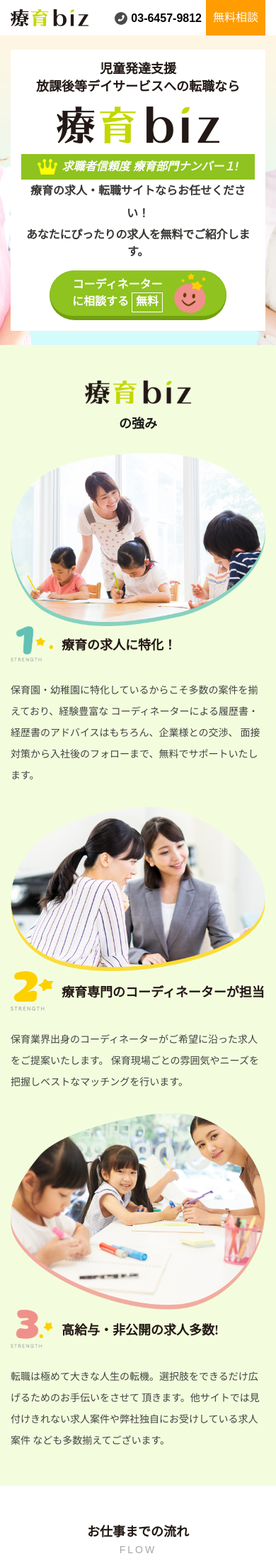
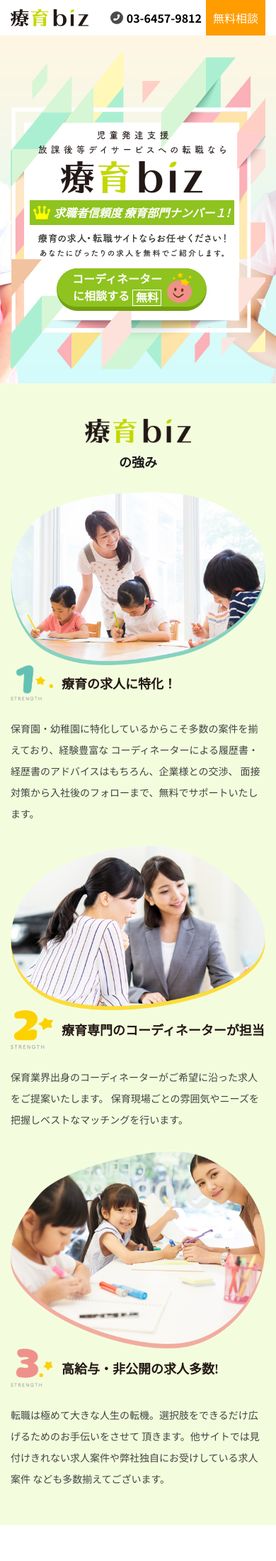
Before and after one commit to KuldipKoradia/rehabilitationBiz, a PHP site: page / in a window 390 px wide. Shown: the top 2199 px of the page at 71% size. Run offline with PHP 8.4, Linux system fonts and the light colour scheme; some libraries are stand-ins or nearby versions; some web fonts are replaced.

Commit message:
design changes

```diff
--- a/css/style.css
+++ b/css/style.css
@@ -1,33 +1,23 @@
 @import url('https://fonts.googleapis.com/css2?family=Noto+Sans+JP:wght@400;500;700&display=swap');
 
-/*fonts css start*/
-/*FOT-TsukuARdGothic Std R
-font-family: fot-tsukuardgothic-std, sans-serif;
-font-weight: 400;
-font-style: normal;
-
-FOT-TsukuARdGothic Std B
-font-family: fot-tsukuardgothic-std, sans-serif;
-font-weight: 700;
-font-style: normal;*/
 @font-face {
     font-family: 'Gen Jyuu Gothic X Monospace Normal';
     src: url('../fonts/GenJyuuGothicX-Monospace-Normal.eot');
     src: url('../fonts/GenJyuuGothicX-Monospace-Normal.eot?#iefix') format('embedded-opentype'),
-        url('../fonts/GenJyuuGothicX-Monospace-Normal.woff2') format('woff2'),
-        url('../fonts/GenJyuuGothicX-Monospace-Normal.woff') format('woff'),
-        url('../fonts/GenJyuuGothicX-Monospace-Normal.ttf') format('truetype');
+    url('../fonts/GenJyuuGothicX-Monospace-Normal.woff2') format('woff2'),
+    url('../fonts/GenJyuuGothicX-Monospace-Normal.woff') format('woff'),
+    url('../fonts/GenJyuuGothicX-Monospace-Normal.ttf') format('truetype');
     font-weight: normal;
     font-style: normal;
     font-display: swap;
 }
 @font-face {
     font-family: 'Gen Jyuu Gothic X Monospace Medium';
-    src: url('GenJyuuGothicX-Monospace-Medium.eot');
-    src: url('GenJyuuGothicX-Monospace-Medium.eot?#iefix') format('embedded-opentype'),
-        url('GenJyuuGothicX-Monospace-Medium.woff2') format('woff2'),
-        url('GenJyuuGothicX-Monospace-Medium.woff') format('woff'),
-        url('GenJyuuGothicX-Monospace-Medium.ttf') format('truetype');
+    src: url('../fonts/GenJyuuGothicX-Monospace-Medium.eot');
+    src: url('../fonts/GenJyuuGothicX-Monospace-Medium.eot?#iefix') format('embedded-opentype'),
+    url('../fonts/GenJyuuGothicX-Monospace-Medium.woff2') format('woff2'),
+    url('../fonts/GenJyuuGothicX-Monospace-Medium.woff') format('woff'),
+    url('../fonts/GenJyuuGothicX-Monospace-Medium.ttf') format('truetype');
     font-weight: 500;
     font-style: normal;
     font-display: swap;
@@ -48,7 +38,7 @@ body {
     -webkit-font-smoothing: antialiased;
     -moz-font-smoothing: antialiased;
     -font-smoothing: antialiased;
-    font-family: 'Noto Sans JP', sans-serif;
+    font-family: "Noto Sans JP", "ヒラギノ角ゴ Pro W3", "Hiragino Kaku Gothic Pro", "メイリオ", Meiryo, Osaka, "ＭＳ Ｐゴシック", "MS PGothic", sans-serif;
 }
 body.no_scroll {
     overflow: hidden;
@@ -147,7 +137,8 @@ a.btn_green {
     font-weight: 600;
     z-index: 1;
     overflow: hidden;
-    font-family: 'Gen Jyuu Gothic X Monospace Normal';
+    font-family: 'Gen Jyuu Gothic X Monospace Medium';
+    transition: all 0.4s;
 }
 a.btn_green:before {
     content: '';
@@ -213,12 +213,18 @@ a.btn_orange span {
     line-height: 28px;
     margin-right: 10px;
 }
+a.btn_orange:hover {
+    background-color: #ff9c00;
+}
+a.btn_orange:hover:before {
+    background-color: #c07602;
+}
 .common_heading h3 {
     text-align: center;
     font-size: 30px;
     color: #221815;
     font-weight: 700;
-    font-family: 'Gen Jyuu Gothic X Monospace Normal';
+    font-family: 'Gen Jyuu Gothic X Monospace Medium';
 }
 .common_heading p {
     text-align: center;
@@ -227,8 +233,6 @@ a.btn_orange span {
     font-weight: 500;
     margin-top: 15px;
     text-transform: uppercase;
-    font-family: fot-tsukuardgothic-std, sans-serif;
-    font-style: normal;
     letter-spacing: 3px;
 }
 /*commmon grid css end*/
@@ -460,7 +464,6 @@ header.site_header .custom_navbar ul li a {
     font-weight: 700;
     position: relative;
     padding-left: 28px;
-    font-family: fot-tsukuardgothic-std, sans-serif;
 }
 header.site_header .custom_navbar ul li a.header_btn {
     background-color: #ff9c00;
@@ -582,12 +586,16 @@ footer.site_footer .site_footer_copyright p {
     background-position: center;
     padding: 190px 157px 139px 119px;
 }
+.banner_content_box_content img.banner_text_2,
+.banner_content_box_content img.banner_text_1 {
+    margin: auto;
+    width: 100%;
+}
 .banner_content_box h5 {
     font-size: 32px;
     color: #221815;
     line-height: 1.4;
     text-align: center;
-    font-family: fot-tsukuardgothic-std, sans-serif;
     font-weight: 700;
 }
 .banner_content_box .banner_image {
@@ -597,6 +605,7 @@ footer.site_footer .site_footer_copyright p {
 .banner_content_box_inner {
     background-color: #8fc31f;
     padding: 5px;
+    margin-bottom: 17px;
 }
 .banner_content_box_inner p {
     font-size: 25px;
@@ -607,7 +616,6 @@ footer.site_footer .site_footer_copyright p {
     padding-left: 52px;
     display: table;
     margin: auto;
-    font-family: fot-tsukuardgothic-std, sans-serif;
     font-weight: 700;
 }
 .banner_content_box_inner img {
@@ -621,14 +629,12 @@ footer.site_footer .site_footer_copyright p {
     text-align: center;
     font-size: 24px;
     color: #363633;
-    font-family: fot-tsukuardgothic-std, sans-serif;
     font-weight: 700;
 }
 .banner_content_box_content > p {
     text-align: center;
     font-size: 19px;
     color: #363633;
-    font-family: fot-tsukuardgothic-std, sans-serif;
     font-weight: 700;
 }
 .banner_content_box a.btn_green {
@@ -653,7 +659,7 @@ footer.site_footer .site_footer_copyright p {
     font-size: 30px;
     color: #1b1b1b;
     font-weight: 600;
-    font-family: 'Gen Jyuu Gothic X Monospace Normal';
+    font-family: 'Gen Jyuu Gothic X Monospace Medium';
 }
 .strengths_content_sec .custom_row {
     align-items: center;
@@ -672,7 +678,7 @@ footer.site_footer .site_footer_copyright p {
     font-weight: 600;
     display: flex;
     align-items: center;
-    font-family: 'Gen Jyuu Gothic X Monospace Normal';
+    font-family: 'Gen Jyuu Gothic X Monospace Medium';
 }
 .strengths_content_text h3 img {
     margin-right: 30px;
@@ -1086,6 +1099,17 @@ footer.site_footer .site_footer_copyright p {
     }
     footer.site_footer .site_footer_copyright {
         padding: 16px 0 126px;
+    }
+    .banner_content_box_content img.banner_text_2,
+    .banner_content_box_content img.banner_text_1 {
+        margin: auto;
+        max-width: 400px;
+    }
+    .flow_content_text h3 .step_image {
+        max-width: 120px;
+    }
+    footer.site_footer .site_footer_about_content .footer_text_image {
+        max-width: 340px;
     }
 }
 @media (max-width: 900px) {
@@ -1183,6 +1207,12 @@ footer.site_footer .site_footer_copyright p {
     footer.site_footer .site_footer_copyright {
         padding: 16px 0 139px;
     }
+    .banner_content_box_content img.banner_text_2, .banner_content_box_content img.banner_text_1 {
+        max-width: 330px;
+    }
+    .flow_content_text h3 .step_image {
+        max-width: 100px;
+    }
 }
 @media (max-width: 675px) {
     header.site_header .header_logo img {
@@ -1206,23 +1236,24 @@ footer.site_footer .site_footer_copyright p {
         margin-left: 6px;
     }
     .banner_content_box {
-        padding: 15px;
-        background-color: #fff;
-        background-image: none;
-        max-width: 375px;
+        max-width: 440px;
+        padding: 114px 0 82px 0;
+        background-size: 440px 100%;
+        background-position: center;
     }
     .banner_content_box h5 {
         font-size: 18px;
     }
     .banner_content_box .banner_image {
-        max-width: 230px;
+        max-width: 200px;
+        margin: 10px auto;
     }
     .banner_content_box_inner p {
         font-size: 16px;
-        padding-left: 35px;
+        padding-left: 29px;
     }
     .banner_content_box_inner img {
-        max-width: 28px;
+        max-width: 24px;
     }
     .banner_content_box h6 {
         font-size: 16px;
@@ -1232,18 +1263,28 @@ footer.site_footer .site_footer_copyright p {
         letter-spacing: -0.2px;
     }
     a.btn_green {
-        height: 70px;
-        padding: 4px 29px 9px 32px;
+        height: 60px;
+        padding: 2px 21px 8px 22px;
         font-size: 16px;
-        max-width: 250px;
+        max-width: 212px;
+    }
+    a.btn_green img {
+        max-width: 35px;
+    }
+    a.btn_green label {
+        padding: 2px 3px 1px 4px;
     }
     a.btn_orange {
-        height: 70px;
-        font-size: 22px;
-        max-width: 250px;
+        height: 60px;
+        font-size: 20px;
+        max-width: 212px;
     }
-    a.btn_green img {
-        max-width: 45px;
+    a.btn_orange span {
+        width: 22px;
+        height: 22px;
+        font-size: 13px;
+        line-height: 24px;
+        margin-right: 7px;
     }
     .strengths_heading img {
         max-width: 150px;
@@ -1356,4 +1397,22 @@ footer.site_footer .site_footer_copyright p {
     .company_map {
         padding-top: 46%;
     }
+    .banner_content_box_content {
+        max-width: 307px;
+        padding-right: 18px;
+    }
+    .banner_content_box_content img.banner_text_2,
+    .banner_content_box_content img.banner_text_1 {
+        max-width: 265px;
+    }
+    .banner_content_box_inner {
+        margin-bottom: 12px;
+    }
+    .flow_content_text h3 .step_image {
+        max-width: 90px;
+    }
+    footer.site_footer .site_footer_about_content .footer_text_image {
+        max-width: 320px;
+    }
+
 }
--- a/index.html
+++ b/index.html
@@ -46,14 +46,12 @@
 		<div class="custom_container">
 			<div class="banner_content_box">
 				<div class="banner_content_box_content">
-					<h5>児童発達支援<br>
-					放課後等デイサービスへの転職なら</h5>
+					<img src="images/banner_logo_text_1.png" class="banner_text_1">
 					<img src="images/logo.png" class="banner_image">
 					<div class="banner_content_box_inner">
 						<p><img src="images/banner_image_2.png">求職者信頼度 療育部門ナンバー１!</p>
 					</div>
-					<h6>療育の求人・転職サイトならお任せください！</h6>
-					<p>あなたにぴったりの求人を無料でご紹介します。</p>
+					<img src="images/banner_logo_text_2.png" class="banner_text_2">
 					<a href="#" class="btn_green"><span>コーディネーター<br>に相談する <label>無料</label></span><img src="images/footer_image.png"></a>
 				</div>
 			</div>
@@ -125,7 +123,7 @@
 						<img src="images/flow_image_1.png">
 					</div>
 					<div class="flow_content_text">
-						<h3><span class="step_box">STEP <span>1</span></span>ご登録</h3>
+						<h3><img src="images/step1.png" class="step_image"> ご登録</h3>
 						<p>登録（お申込み）から入職まで費用は一切かかりません。<br>
 						ホームページまたはお電話にて無料登録（約１分で登録完了）</p>
 					</div>
@@ -135,7 +133,7 @@
 						<img src="images/flow_image_2.png">
 					</div>
 					<div class="flow_content_text">
-						<h3><span class="step_box">STEP <span>2</span></span>転職のご相談</h3>
+						<h3><img src="images/step2.png" class="step_image"> 転職のご相談</h3>
 						<p>コーディネーターからお電話またはメールにてご連絡させていただきます。<br>
 						コーディネーターとの面談の日程、条件などをおうかがいいたします。</p>
 					</div>
@@ -145,7 +143,7 @@
 						<img src="images/flow_image_3.png">
 					</div>
 					<div class="flow_content_text">
-						<h3><span class="step_box">STEP <span>3</span></span>求人のご紹介</h3>
+						<h3><img src="images/step3.png" class="step_image"> 求人のご紹介</h3>
 						<p>ご希望の条件に沿った職場をご紹介いたします。</p>
 					</div>
 				</div>
@@ -154,7 +152,7 @@
 						<img src="images/flow_image_4.png">
 					</div>
 					<div class="flow_content_text">
-						<h3><span class="step_box">STEP <span>4</span></span>面接</h3>
+						<h3><img src="images/step4.png" class="step_image"> 面接</h3>
 						<p>求人先さま（放課後等デイサービス等）との面談日程の調整をコーディネーターが行います。<br>
 							面接後の求人先さま（放課後等デイサービス等）との連絡（入職・辞退の意思表示等）は
 						弊社から行いますのでご安心ください。</p>
@@ -165,7 +163,7 @@
 						<img src="images/flow_image_5.png">
 					</div>
 					<div class="flow_content_text">
-						<h3><span class="step_box">STEP <span>5</span></span>ご登録</h3>
+						<h3><img src="images/step5.png" class="step_image"> ご登録</h3>
 						<p>ご入職後もお困りのことがありましたら、お気軽にコーディネーターに<br>
 						ご相談ください。</p>
 					</div>
@@ -456,8 +454,7 @@
 		<div class="site_footer_about">
 			<div class="custom_container">
 				<div class="site_footer_about_content">
-					<h6>児童発達支援<br>
-					放課後等デイサービスへの転職なら</h6>
+					<img src="images/footer_logo_text_1.png" class="footer_text_image">
 					<img src="images/logo.png" class="footer_logo">
 					<p>療育bizは、関東エリアに特化した保育専門の転職サイトです。<br>
 					保育業界出身のコーディネーターが最適な求人のご提案をさせて頂きます。</p>
```
Also changed, not shown: other parts of css/style.css (+32 -15 lines).
